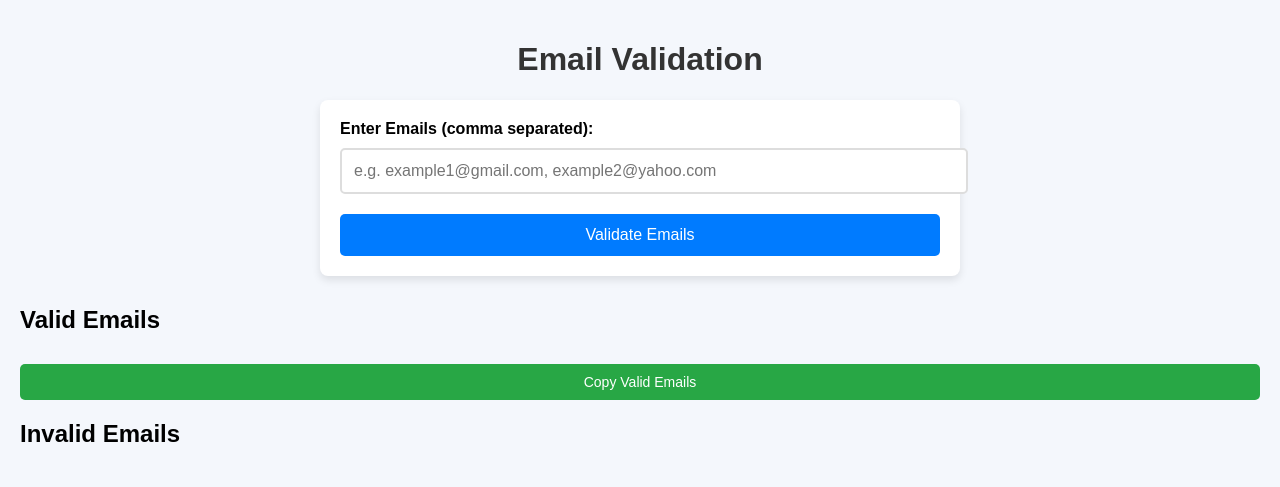
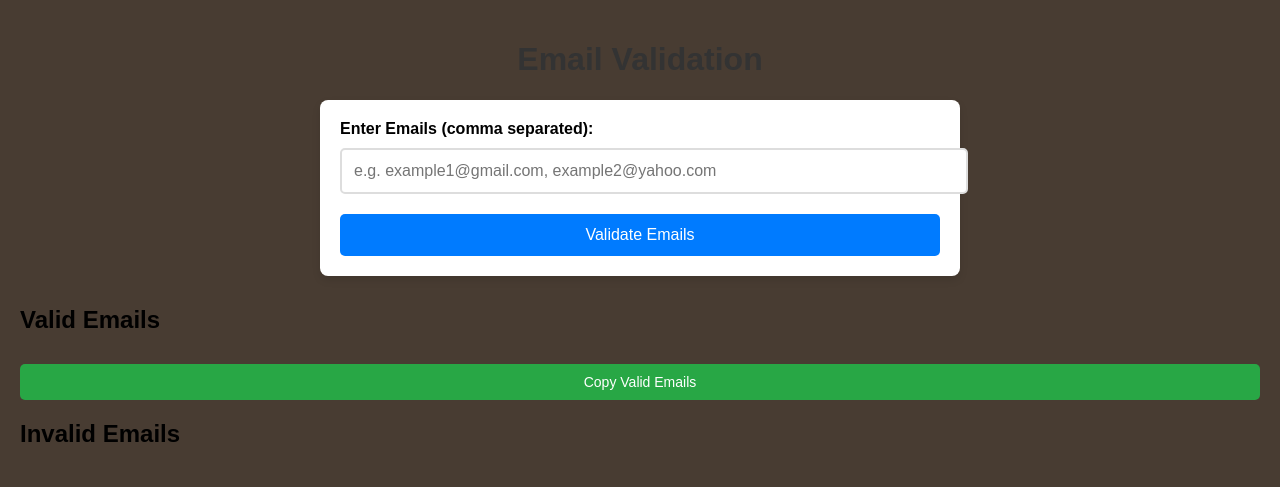
Before and after one commit to alpha33tt/Email-Verifier, a Flask app: page /verify in a window 1280 px wide. Shown: the top 487 px of the page. Run offline with Flask 3, Linux system fonts and the light colour scheme.

Commit message:
Update verify.html

```diff
--- a/templates/verify.html
+++ b/templates/verify.html
@@ -8,7 +8,7 @@
     <style>
         body {
             font-family: Arial, sans-serif;
-            background-color: #f4f7fc;
+            background-color: #483C32;
             margin: 0;
             padding: 20px;
         }
```
